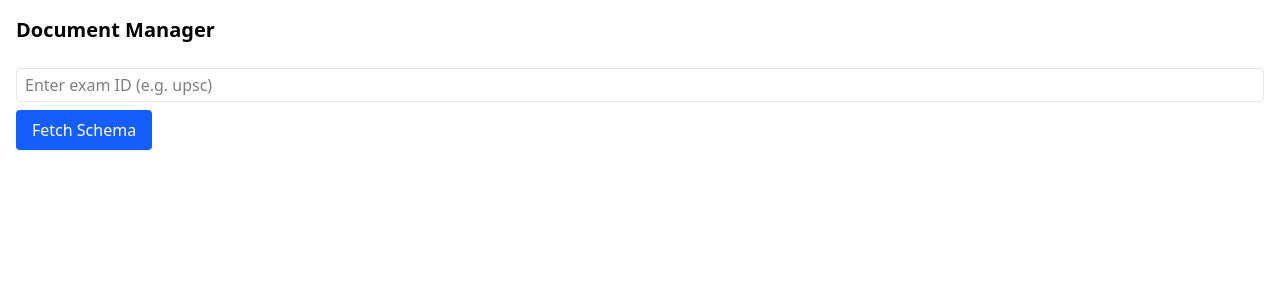
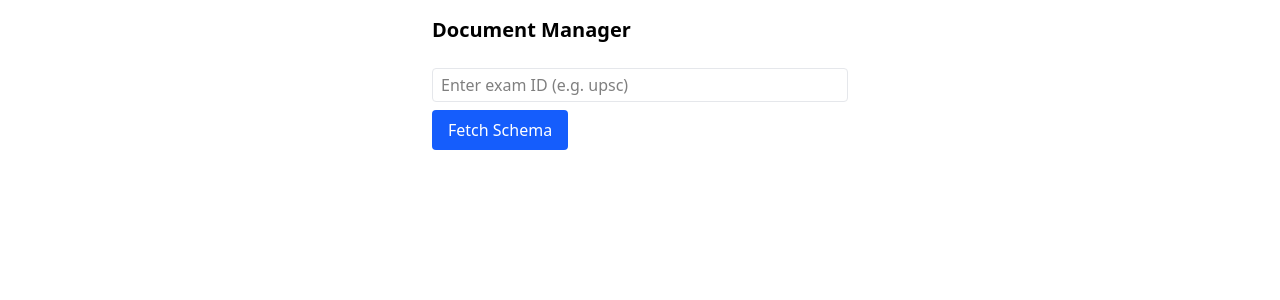
Before and after one commit to AbhinavPrakashCoading/document_manager_v1, a Next.js app: page / in a window 1280 px wide. Shown: the top 300 px of the page. Built offline with nearby package versions, Linux system fonts and the light colour scheme.

Commit message:
Update page.tsx

```diff
--- a/src/app/page.tsx
+++ b/src/app/page.tsx
@@ -11,7 +11,7 @@ export default function Home() {
   };
 
   return (
-    <main className="p-4 space-y-6">
+    <main className="p-4 space-y-6 max-w-md mx-auto">
       <h1 className="text-xl font-bold">Document Manager</h1>
       <ExamSelector onSchemaFetched={handleSchemaFetched} />
 
@@ -31,4 +31,5 @@ export default function Home() {
 ))}
     </main>
   );
+
 }
```
